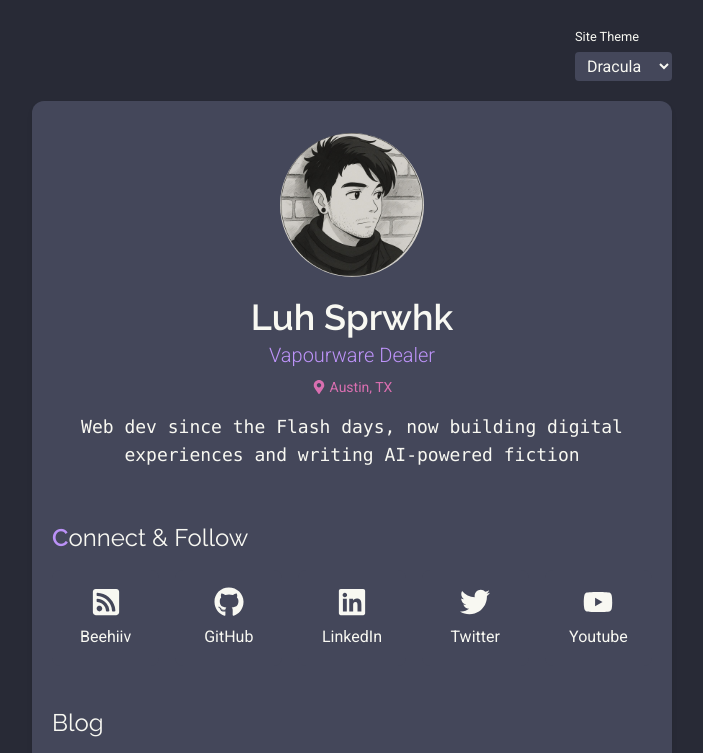
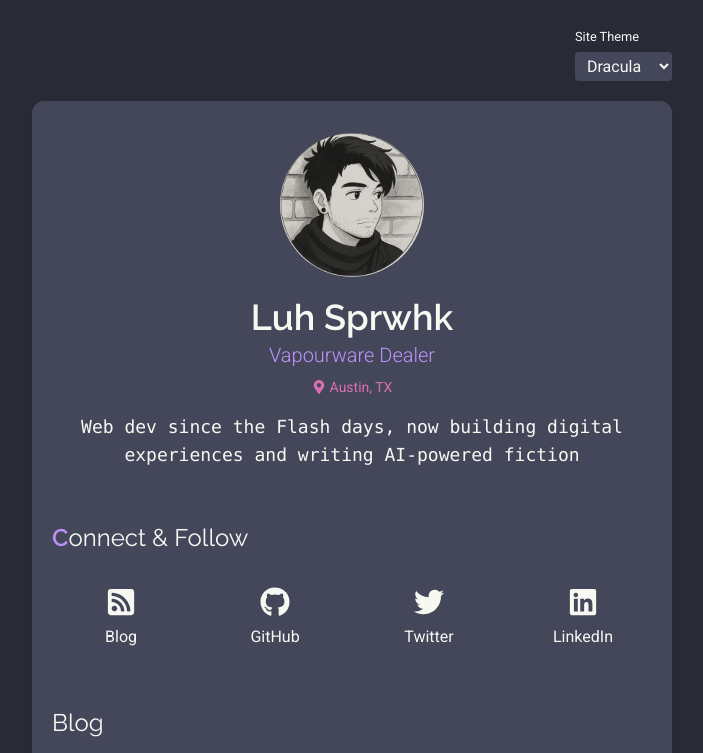
Before and after one commit to lux-sprwhk/digicard, a React (Vite) app: page / in a window 1280 px wide. Shown: the top 753 px of the page, without its empty margins (288-991 px from the left). Built offline with nearby package versions, Linux system fonts and the light colour scheme.

Commit message:
feat: add ripple effect, web2 theme support, and filter disabled links (#5)

```diff
--- a/src/components/Links.jsx
+++ b/src/components/Links.jsx
@@ -7,10 +7,34 @@ import {
 } from 'react-icons/fa';
 import clsx from 'clsx';
 
+const createRipple = event => {
+  const button = event.currentTarget;
+
+  const circle = document.createElement('span');
+  const diameter = Math.max(button.clientWidth, button.clientHeight);
+  const radius = diameter / 2;
+
+  circle.style.width = circle.style.height = `${diameter}px`;
+  circle.style.left = `${event.clientX - button.getBoundingClientRect().left - radius}px`;
+  circle.style.top = `${event.clientY - button.getBoundingClientRect().top - radius}px`;
+  circle.classList.add('ripple');
+
+  const ripple = button.querySelector('.ripple');
+  if (ripple) {
+    ripple.remove();
+  }
+
+  button.appendChild(circle);
+};
+
 const LinkItem = ({ href, icon: Icon, label }) => (
   <a
     href={href}
-    className="flex flex-col items-center justify-center p-4 h-24 bg-white dark:bg-dracula-currentLine matrix:bg-matrix-terminal matrix:border-matrix-glow matrix:shadow-lg rounded-lg text-github-text dark:text-dracula-foreground no-underline transition-all hover:bg-github-blue hover:text-white dark:hover:bg-dracula-purple hover:-translate-y-1 hover:shadow-md matrix:text-matrix-highlight matrix:hover:text-matrix-glow matrix:hover:drop-shadow-[0_0_5px_theme(colors.matrix.glow)]"
+    className={clsx(
+      'flex flex-col items-center justify-center p-4 h-24 bg-white dark:bg-dracula-currentLine matrix:bg-matrix-terminal matrix:border-matrix-glow matrix:shadow-lg rounded-lg text-github-text dark:text-dracula-foreground no-underline transition-all hover:bg-github-blue hover:text-white dark:hover:bg-dracula-purple hover:-translate-y-1 hover:shadow-md matrix:text-matrix-highlight matrix:hover:text-matrix-glow matrix:hover:drop-shadow-[0_0_5px_theme(colors.matrix.glow)]',
+      'web2:bg-web2-cardBg web2:text-web2-text web2:hover:bg-web2-secondary web2:hover:bg-web2-success web2:border-web2-border web2:shadow-web2-border web2:drop-shadow-web2-border'
+    )}
+    onClick={createRipple}
   >
     <Icon
       icon={Icon}
@@ -25,7 +49,7 @@ const Links = ({ theme }) => {
     {
       href: 'https://luhsprwhk.beehiiv.com/subscribe',
       icon: FaRssSquare,
-      label: 'Beehiiv',
+      label: 'Blog',
       order: 1,
     },
     {
@@ -38,19 +62,20 @@ const Links = ({ theme }) => {
       href: 'https://linkedin.com/in/luhsprwhk',
       icon: FaLinkedin,
       label: 'LinkedIn',
-      order: 3,
+      order: 4,
     },
     {
       href: 'https://twitter.com/luhsprwhk',
       icon: FaTwitter,
       label: 'Twitter',
-      order: 4,
+      order: 3,
     },
     {
       href: 'https://youtube.com/luhsprwhk',
       icon: FaYoutube,
       label: 'Youtube',
       order: 5,
+      disabled: true,
     },
   ];
 
@@ -70,6 +95,7 @@ const Links = ({ theme }) => {
           <ul className={clsx('flex flex-col gap-3 items-end')}>
             {links
               .sort((a, b) => a.order - b.order)
+              .filter(link => !link.disabled)
               .map((link, idx) => (
                 <li key={idx}>
                   <a
@@ -134,11 +160,14 @@ const Links = ({ theme }) => {
       </h2>
       <div
         className={clsx(
-          'grid grid-cols-2 md:grid-cols-5 gap-4 max-w-4xl mx-auto',
+          'grid grid-cols-2 md:grid-cols-4 gap-4 max-w-4xl mx-auto',
           'matrix:bg-matrix-terminal'
         )}
       >
-        {links.map((link, index) => (
+        {links
+          .filter(link => !link.disabled)
+          .sort((a, b) => a.order - b.order)
+          .map((link, index) => (
             <LinkItem
               key={index}
               href={link.href}
```
Lines whose indentation alone changed are shown as unchanged.
